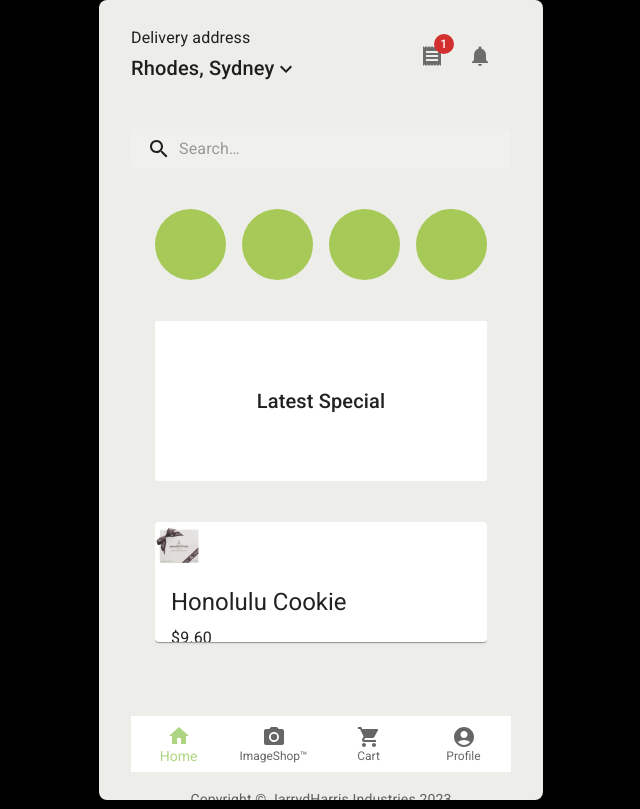
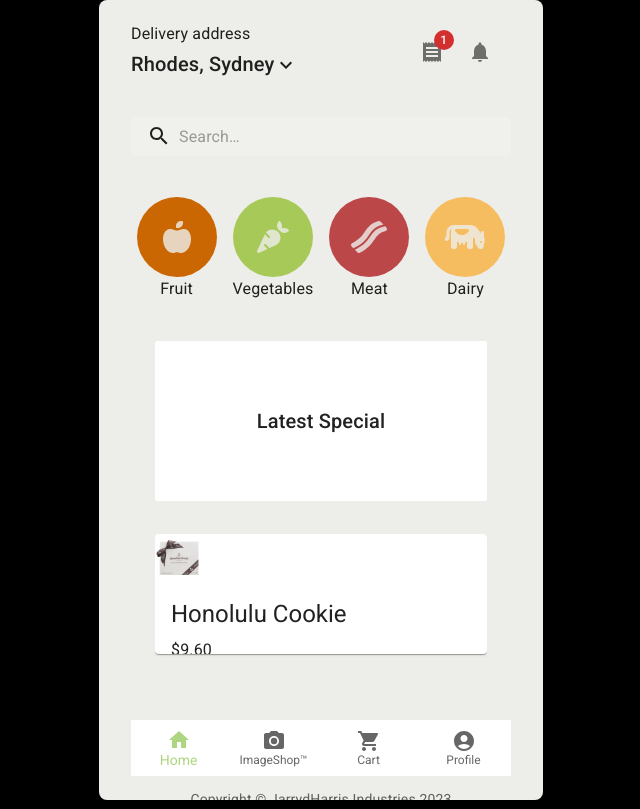
Before and after one commit to jarrydharris/imageshop, a React (Vite) app: page / in a window 1280 px wide. Shown: the whole page, without its empty margins (319-959 px from the left). Built offline with nearby package versions, Linux system fonts and the light colour scheme.

Commit message:
fix: styled categories

```diff
--- a/src/Categories.jsx
+++ b/src/Categories.jsx
@@ -1,33 +1,71 @@
 import Stack from "@mui/material/Stack";
 import {Container} from "@mui/material";
 import Box from "@mui/material/Box";
-
+import Typography from "@mui/material/Typography";
+import {FontAwesomeIcon} from "@fortawesome/react-fontawesome";
+import { faCarrot, faAppleWhole, faBacon, faCow } from '@fortawesome/free-solid-svg-icons'
 function Categories() {
     return (
         <>
-        <Container>
-            <Stack direction={"row"} spacing={2}>
-                <Box style={boxStyle}/>
-                <Box style={boxStyle}/>
-                <Box style={boxStyle}/>
-                <Box style={boxStyle}/>
-            </Stack>
-        </Container>
+            <Container style={containerStyle}>
+                <Stack direction={"row"} spacing={2} >
+                    <Category style={boxStyle3} label={"Fruit"} icon={faAppleWhole}/>
+                    <Category style={boxStyle1} label={"Vegetables"} icon={faCarrot}/>
+                    <Category style={boxStyle4} label={"Meat"} icon={faBacon}/>
+                    <Category style={boxStyle2} label={"Dairy"} icon={faCow}/>
+                </Stack>
+            </Container>
         </>
     )
 }
 
-const boxStyle = {
+function Category({style, label, icon}) {
+    return (
+        <>
+            <Box display='grid' justifyItems='center'>
+            <Box style={style} display='grid' justifyItems='center' alignItems='center'>
+                <FontAwesomeIcon icon={icon} size="2xl" color="#edede9d0"/>
+            </Box>
+            <Typography>{label}</Typography>
+            </Box>
+        </>
+    )
+}
+
+const boxStyle1 = {
     border: 1,
     borderRadius: 50,
     aspectRatio: 1,
     width: "5em",
     backgroundColor: '#a7c957'
 }
+const boxStyle2 = {
+    border: 1,
+    borderRadius: 50,
+    aspectRatio: 1,
+    width: "5em",
+    backgroundColor: '#f6bd60'
+}
+const boxStyle3 = {
+    border: 1,
+    borderRadius: 50,
+    aspectRatio: 1,
+    width: "5em",
+    backgroundColor: '#ca6702'
+}
+const boxStyle4 = {
+    border: 1,
+    borderRadius: 50,
+    aspectRatio: 1,
+    width: "5em",
+    backgroundColor: '#bc4749'
+}
+
+const containerStyle = {
+    marginTop: "0.5em",
+    marginBottom: "0.5em",
+    display: "flex",
+    justifyContent: "center"
+}
 
 export default Categories
-
-// {backgroundColor: '#a7c957'}
-// {backgroundColor: '#f6bd60'}
-// {backgroundColor: '#ca6702'}
-// {backgroundColor: '#bc4749'}
```
